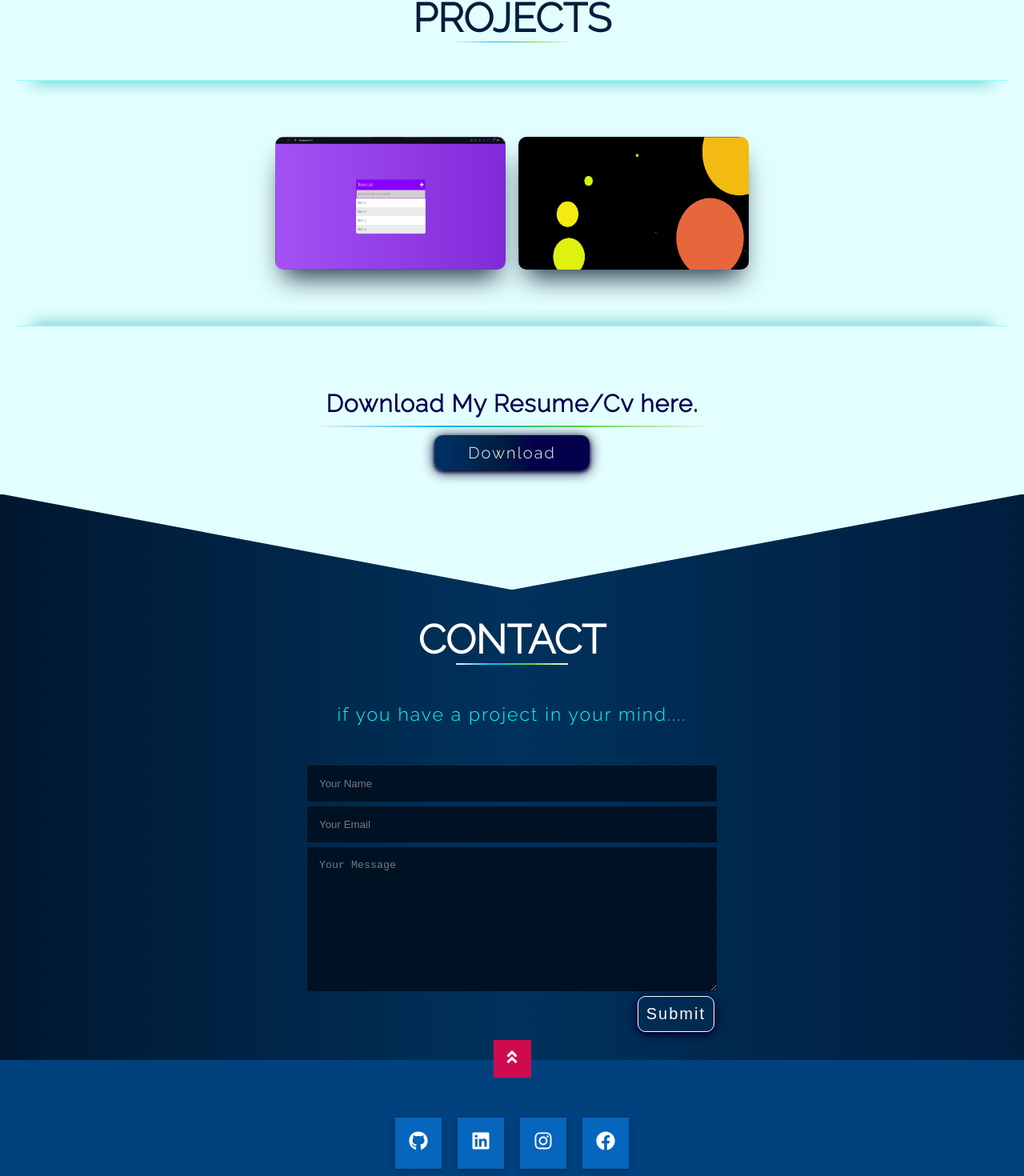
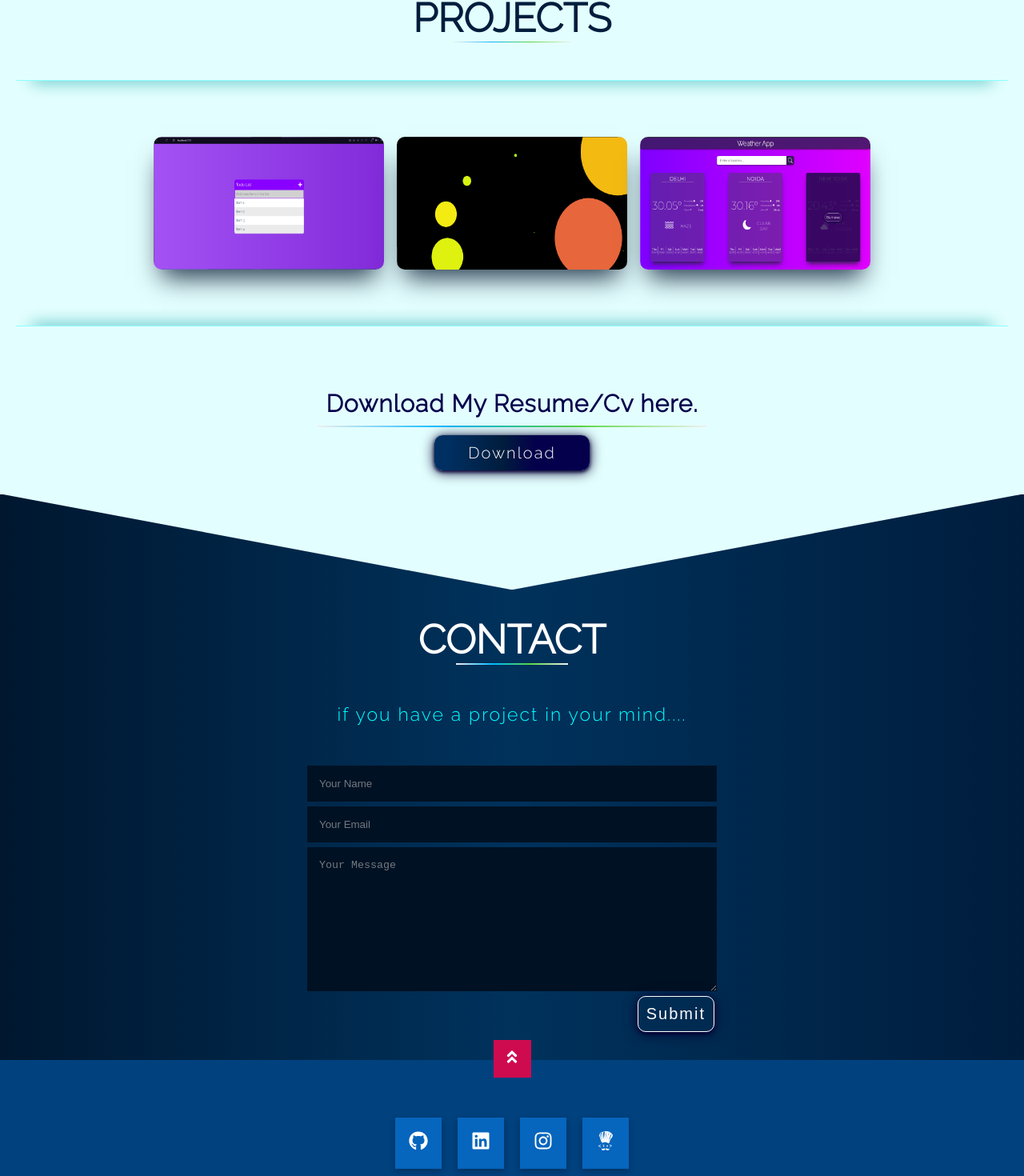
Before and after one commit to Tweekaayush/Portfolio-FrontEnd-React, a React (Create React App) app: page / in a window 1280 px wide. Shown: the part 1983-3453 px from the top of the page at 80% size. Built offline with nearby package versions, Linux system fonts and the light colour scheme.

Commit message:
links updated

```diff
--- a/src/components/Footer.jsx
+++ b/src/components/Footer.jsx
@@ -1,5 +1,6 @@
 import React from "react";
 import {FaGithub, FaLinkedin, FaInstagram, FaFacebook, FaAngleDoubleUp, FaRegCopyright } from "react-icons/fa";
+import {SiCodechef} from "react-icons/si"
 import {Link} from "react-scroll";
 import "./Footer.css";
 
@@ -8,17 +9,17 @@ function Footer(){
         <footer>
             <Link to="home" spy={true} smooth={true} offset={-75} duration={500}> <button className = "footer-btn"><FaAngleDoubleUp/></button></Link>
             <div className="icons">
-                    <a href="">
+                    <a href="https://github.com/Tweekaayush">
                         <div className="item"><FaGithub/></div>
                     </a>
-                    <a href="">
+                    <a href="https://www.linkedin.com/in/aayush-dobriyal-896217192/">
                         <div className="item"><FaLinkedin/></div>
                     </a>
-                    <a href="">
+                    <a href="https://www.instagram.com/tweek_iwnl/">
                         <div className="item"><FaInstagram/></div>
                     </a>
-                    <a href="">
-                        <div className="item"><FaFacebook/></div>
+                    <a href="https://www.codechef.com/users/tweek_iwnl">
+                        <div className="item"><SiCodechef/></div>
                     </a>
             </div>
             <div className="copyright">AayushDobriyal <FaRegCopyright/> 2022</div>
--- a/src/projects.js
+++ b/src/projects.js
@@ -1,5 +1,6 @@
 import todolist from "./assets/images/todolist.png";
 import patatap from "./assets/images/patatap.png";
+import weatherApp from "./assets/images/weatherApp.png";
 const projects = [
     {
         id: 1,
@@ -12,6 +13,13 @@ const projects = [
         img: patatap,
         title:"Patatap Clone",
         link:"https://tweekaayush.github.io/Patatap-Clone/"
+    },
+    {
+        id:1,
+        img: weatherApp,
+        Title:"Weather App",
+        link:"https://tweekaayush.github.io/weather-app-react/",
+
     }
 ]
 
```
Also changed, not shown: src/assets/images/weatherApp.png (added).
